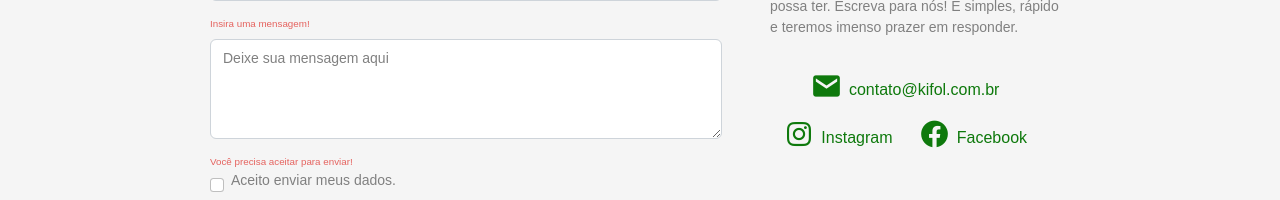
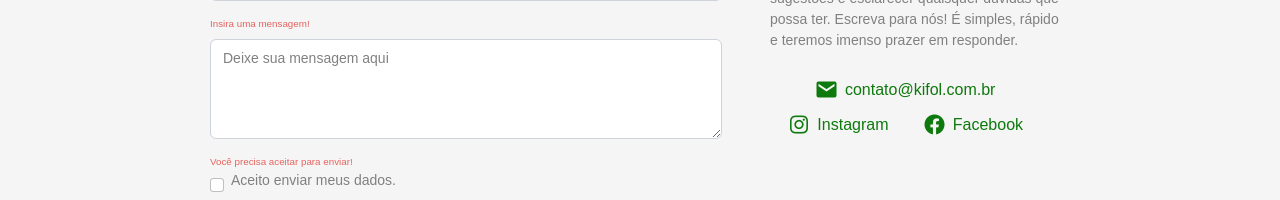
Before and after one commit to felipe-seabra/kifol-fertilizantes, a React (Create React App) app: page /contato in a window 1280 px wide. Shown: the part 489-689 px from the top of the page. Built offline with nearby package versions, Linux system fonts and the light colour scheme; the HTML template or start-up script is replaced by a standard one.

Commit message:
fix: font-size

```diff
--- a/src/components/Form/styles.ts
+++ b/src/components/Form/styles.ts
@@ -55,7 +55,7 @@ export const SocialLinkContacts = styled.a`
   font-size: 1rem;
   display: flex;
   align-items: end;
-  margin-top: 1rem;
+  margin-top: 0.7rem;
   transition: opacity 0.2s ease-in-out;
 
   &:hover {
@@ -65,7 +65,7 @@ export const SocialLinkContacts = styled.a`
 `;
 
 export const SocialIconContacts = styled.i`
-  font-size: 2rem;
+  font-size: 1.5rem;
   margin-right: 0.4rem;
 `;
 
```
